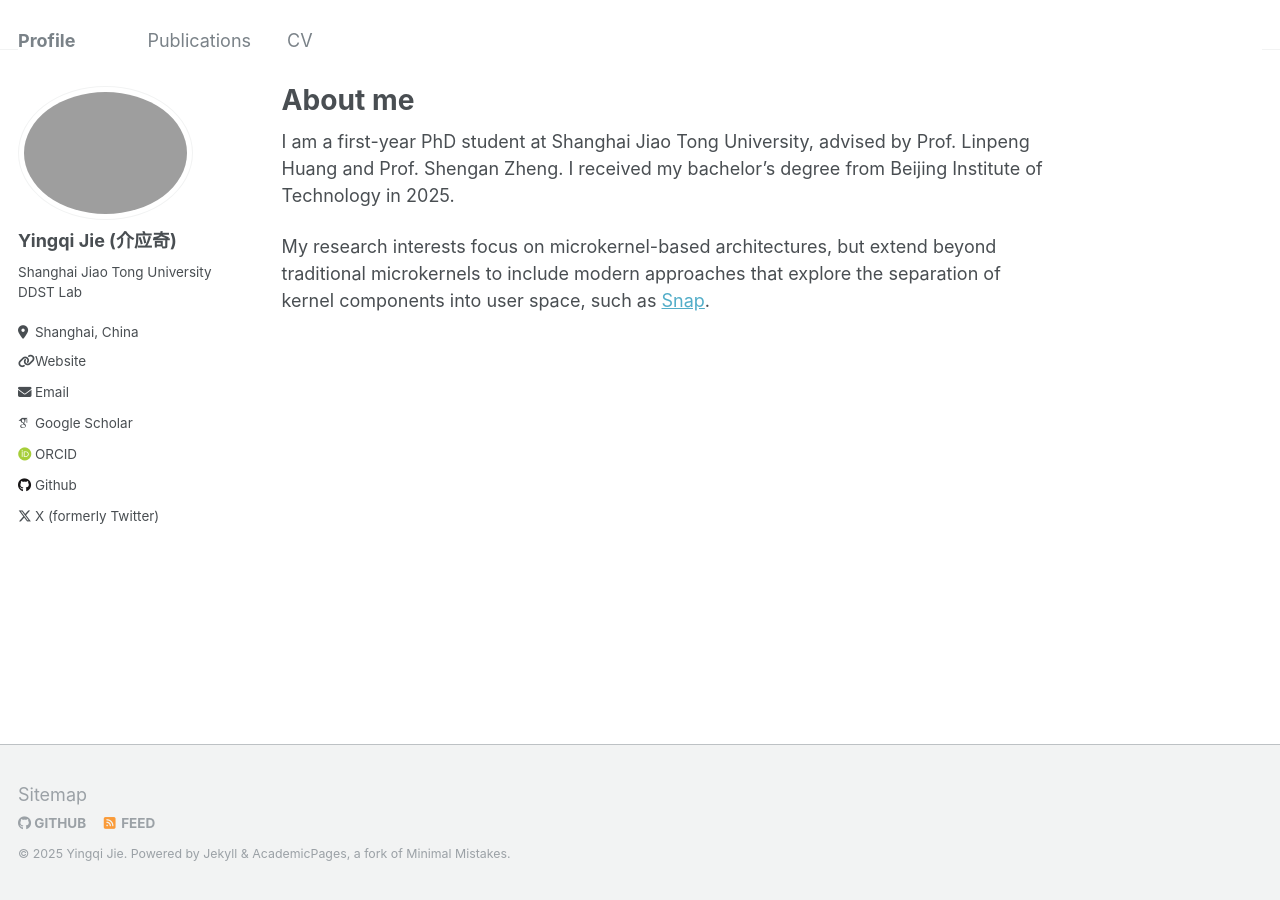
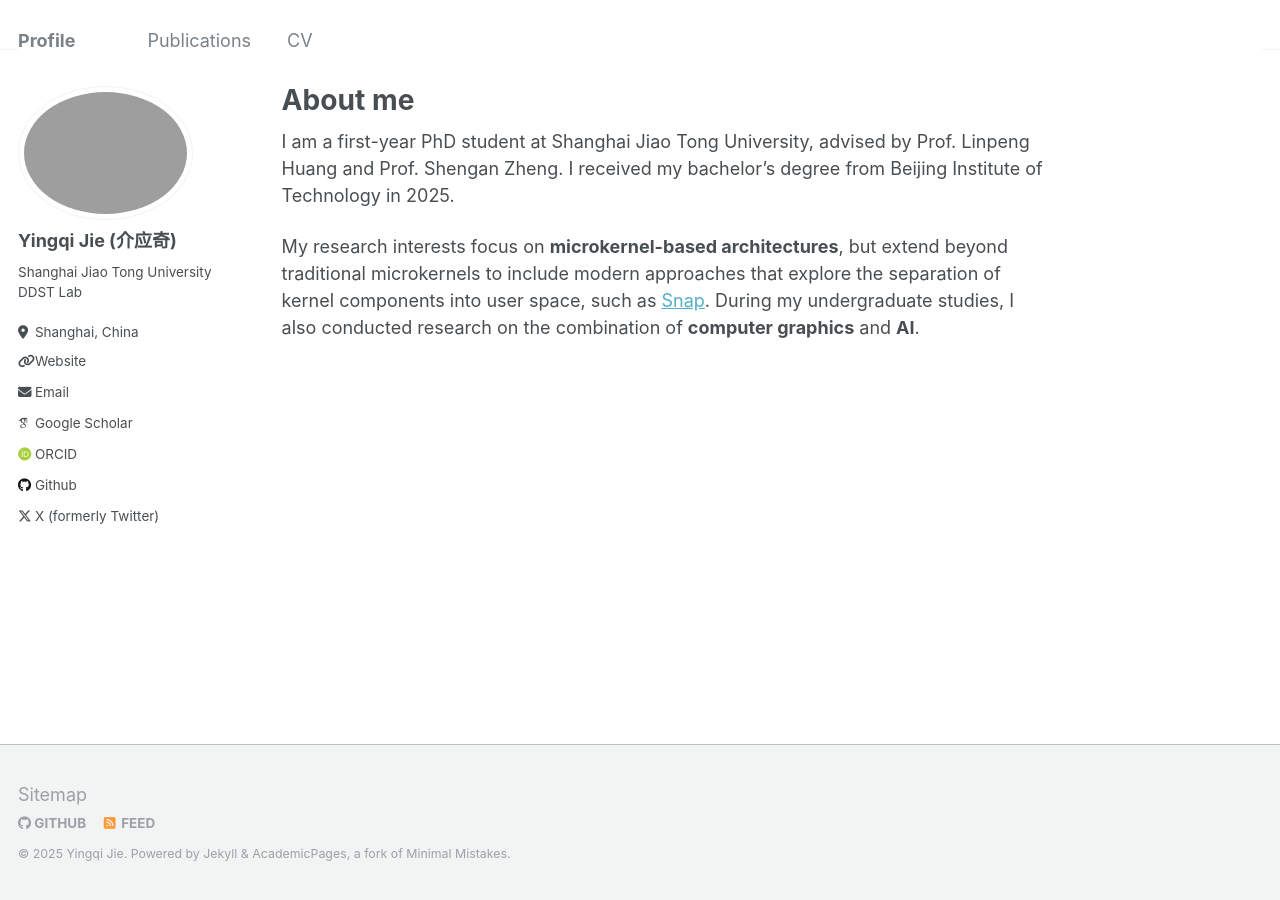
Before and after one commit to InitialMoon/InitialMoon.github.io, a Jekyll site: the page built from _pages/about.md, in a window 1280 px wide. Built offline with Jekyll 4.4.1, drawn with Linux system fonts in a browser that asks for light colours; some web fonts are replaced.

Commit message:
update about me

```diff
--- a/_pages/about.md
+++ b/_pages/about.md
@@ -11,7 +11,9 @@ I am a first-year PhD student at Shanghai Jiao Tong University, advised by Prof.
 Linpeng Huang and Prof. Shengan Zheng. I received my bachelor’s degree from
 Beijing Institute of Technology in 2025.
 
-My research interests focus on microkernel-based architectures, but extend
+My research interests focus on **microkernel-based architectures**, but extend
 beyond traditional microkernels to include modern approaches that explore the
 separation of kernel components into user space, such as
 [Snap](https://abelay.github.io/6828seminar/papers/marty:snap.pdf).
+During my undergraduate studies, I also conducted research on the combination of
+**computer graphics** and **AI**.
```
Also changed, not shown: _publications/2024-10-28-ANFluid.md (+3 -3 lines).
